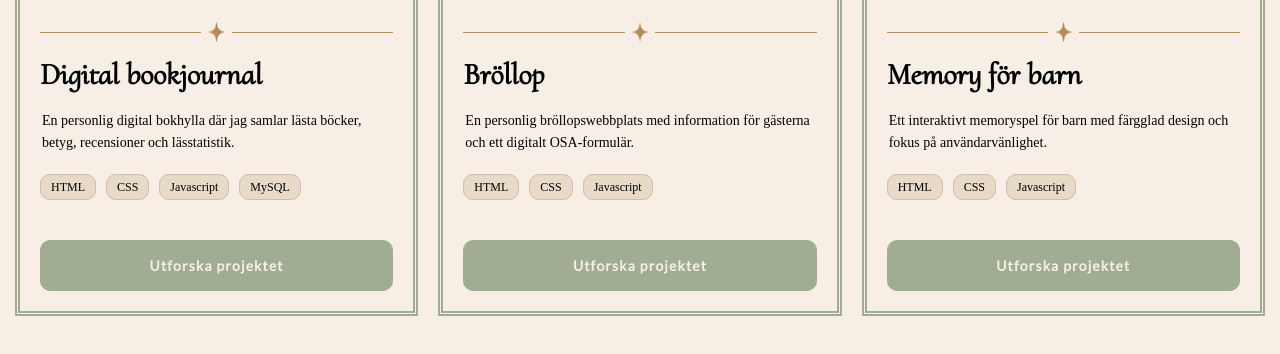
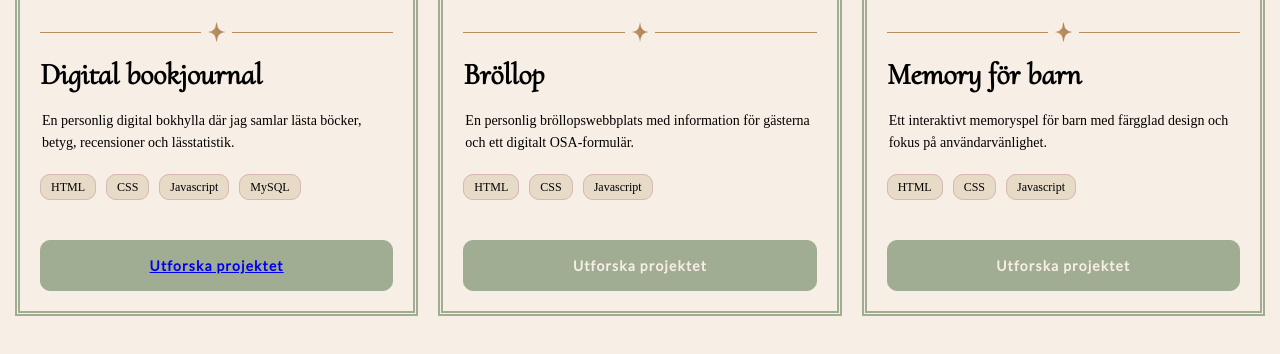
Before and after one commit to JosefinBack/portfolio, a plain HTML site: page index.html in a window 1280 px wide. Shown: the part 1048-1402 px from the top of the page. Drawn offline with Linux system fonts and the light colour scheme; a web font is replaced by a local one.

Commit message:
github pages setup

```diff
--- a/index.html
+++ b/index.html
@@ -109,7 +109,8 @@
                         </div>
                         <div class="bottomDIV">
                             <button class="BtnToProjekt">
-                                Utforska projektet
+                                <a href="https://josefinback.github.io/book-journal/index.html" target="blank_">Utforska
+                                    projektet</a>
                             </button>
                         </div>
                     </div>
--- /dev/null
+++ b/javascript/index.js
@@ -0,0 +1,5 @@
+
+
+
+
+//https://josefinback.github.io/book-journal/index.html
```
